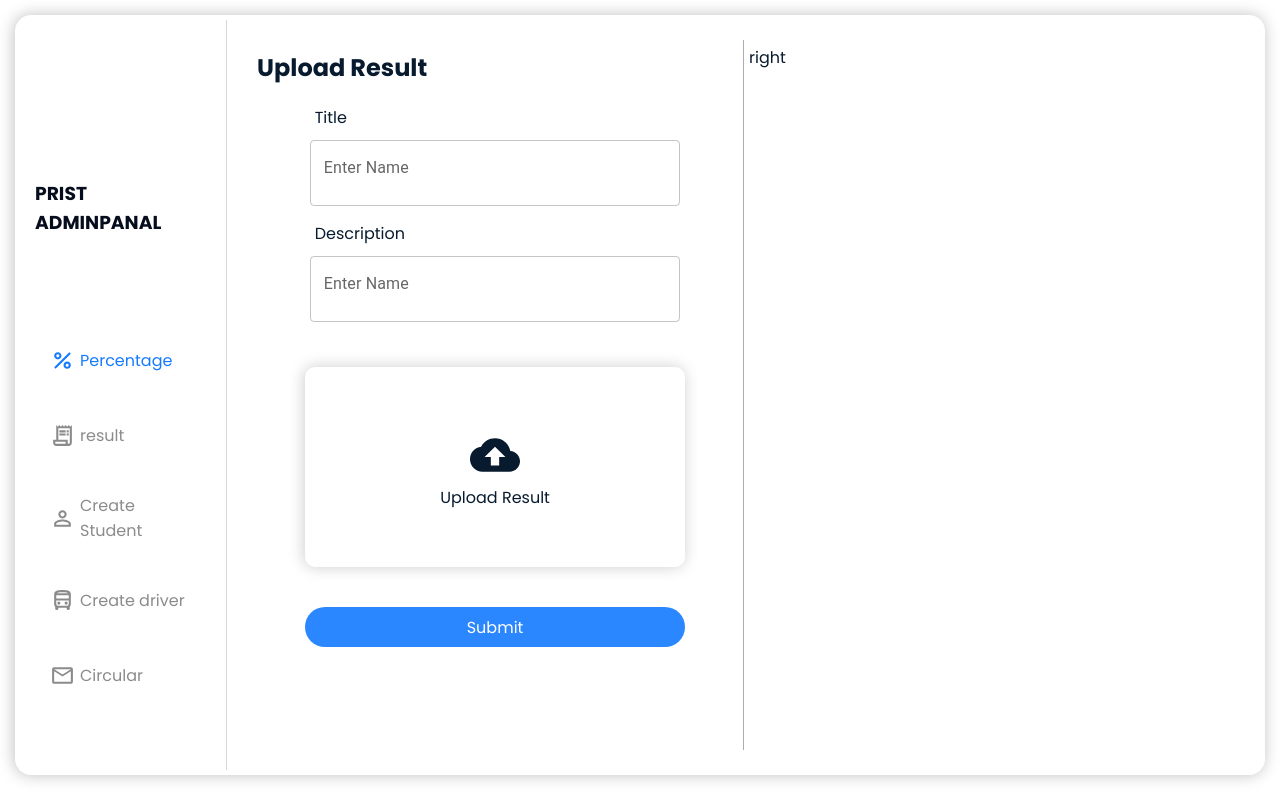
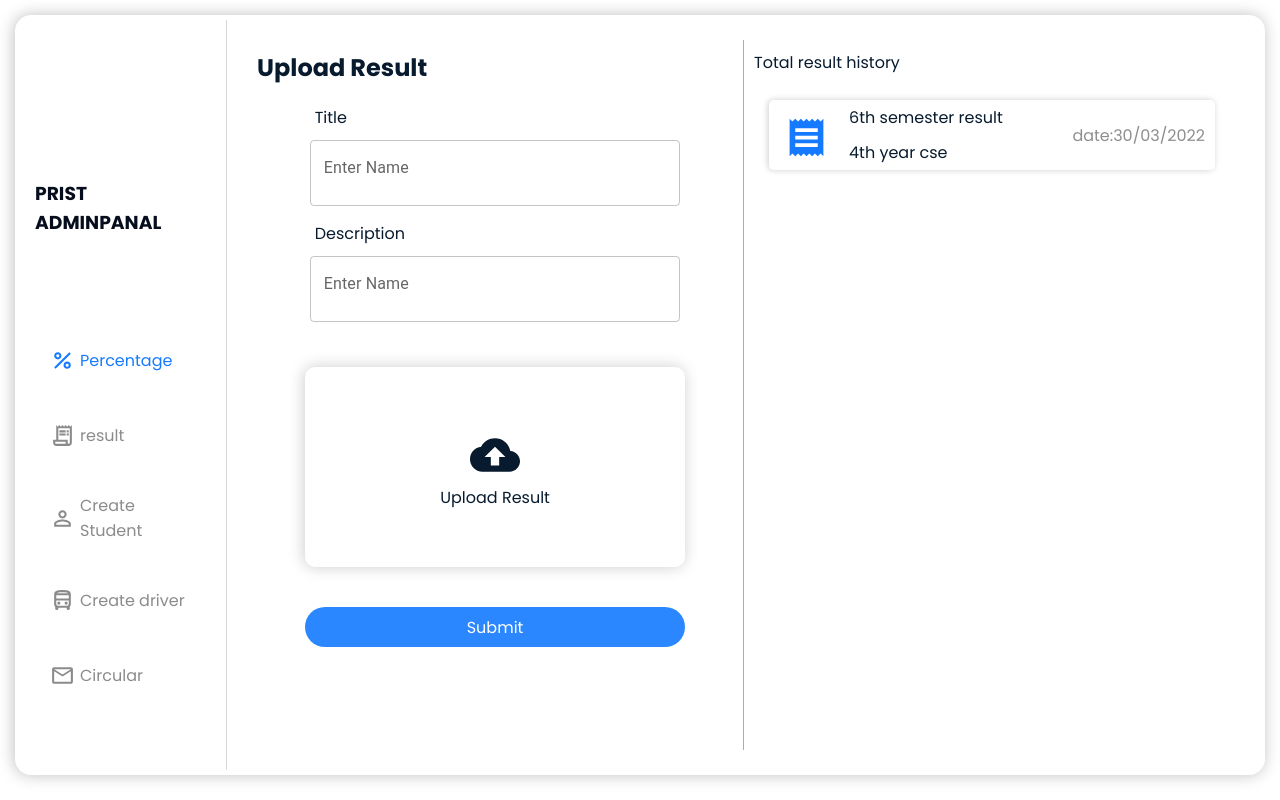
Before and after one commit to mohamed-basith1/pristadmin, a React (Create React App) app: page /result in a window 1280 px wide. Built offline with nearby package versions, Linux system fonts and the light colour scheme.

Commit message:
circular complated

```diff
--- a/src/screen/circular/circular.css
+++ b/src/screen/circular/circular.css
@@ -0,0 +1,71 @@
+.resultcontainer{
+    width:100%;
+    padding:20px;
+    display: flex;
+color:rgb(7,26,46) ;
+}
+
+
+.resultleft{
+    flex: 1;
+
+    border-right:1px solid rgba(85, 84, 84, 0.411)
+}
+.resultright{
+    flex: 1;
+
+}
+
+.resulttitle{
+    display:flex;
+    flex-direction: column;
+    gap:5px;
+    width: 80%;
+}
+.resultform{
+    width: 100%;
+    display: flex;
+    justify-content: center;
+    align-items: center;
+    flex-direction: column;
+}
+.uploadcontainer{
+    margin: 40px;
+    display: flex;
+    justify-content: center;
+    align-items: center;
+    flex-direction: column;
+    border-radius: 10px;
+    width: 80%;
+    height: 200px;
+    box-shadow: -1px 0px 6px 0px rgba(5, 5, 5, 0.2);
+
+}
+.historylist{
+
+    height: 70px;
+    box-shadow: -1px 0px 6px 0px rgba(5, 5, 5, 0.2);
+    border-radius: 5px;
+    display: flex;
+    justify-content: space-between;
+
+}
+
+.historycontainer{
+    padding: 20px;
+}
+.date{
+    display: flex;
+    justify-content: center;
+    align-items: center;
+
+    color: rgba(46, 46, 46, 0.541);
+}
+.titles{
+    flex: 1;
+    display: flex;
+    justify-content: center;
+
+    flex-direction: column;
+
+}
--- a/src/screen/result/index.js
+++ b/src/screen/result/index.js
@@ -3,6 +3,8 @@ import React from 'react';
 import './result.css'
 import CloudUploadIcon from '@mui/icons-material/CloudUpload';
 import Button from '../../components/button';
+
+import ReceiptIcon from '@mui/icons-material/Receipt';
 const Result = () => {
 	const formsubmit=()=>{
 		console.log("hi")
@@ -41,7 +43,30 @@ const Result = () => {
 
 
 </div>
-<div className="resultright">right</div>
+<div className="resultright">
+
+
+	<p> Total result history</p>
+
+
+
+<div className="historycontainer">
+<div className="historylist">
+	<div>
+
+		<ReceiptIcon style={{fontSize:55,color:"rgba(21, 122, 255)"}}/>
+	</div>
+	<div className='titles'>
+	<div>6th semester result</div>
+	<div>4th year cse</div>
+	</div>
+
+	<div className='date'>date:30/03/2022</div>
+
+	</div>
+</div>
+
+</div>
 	</div>)
 };
 
```
